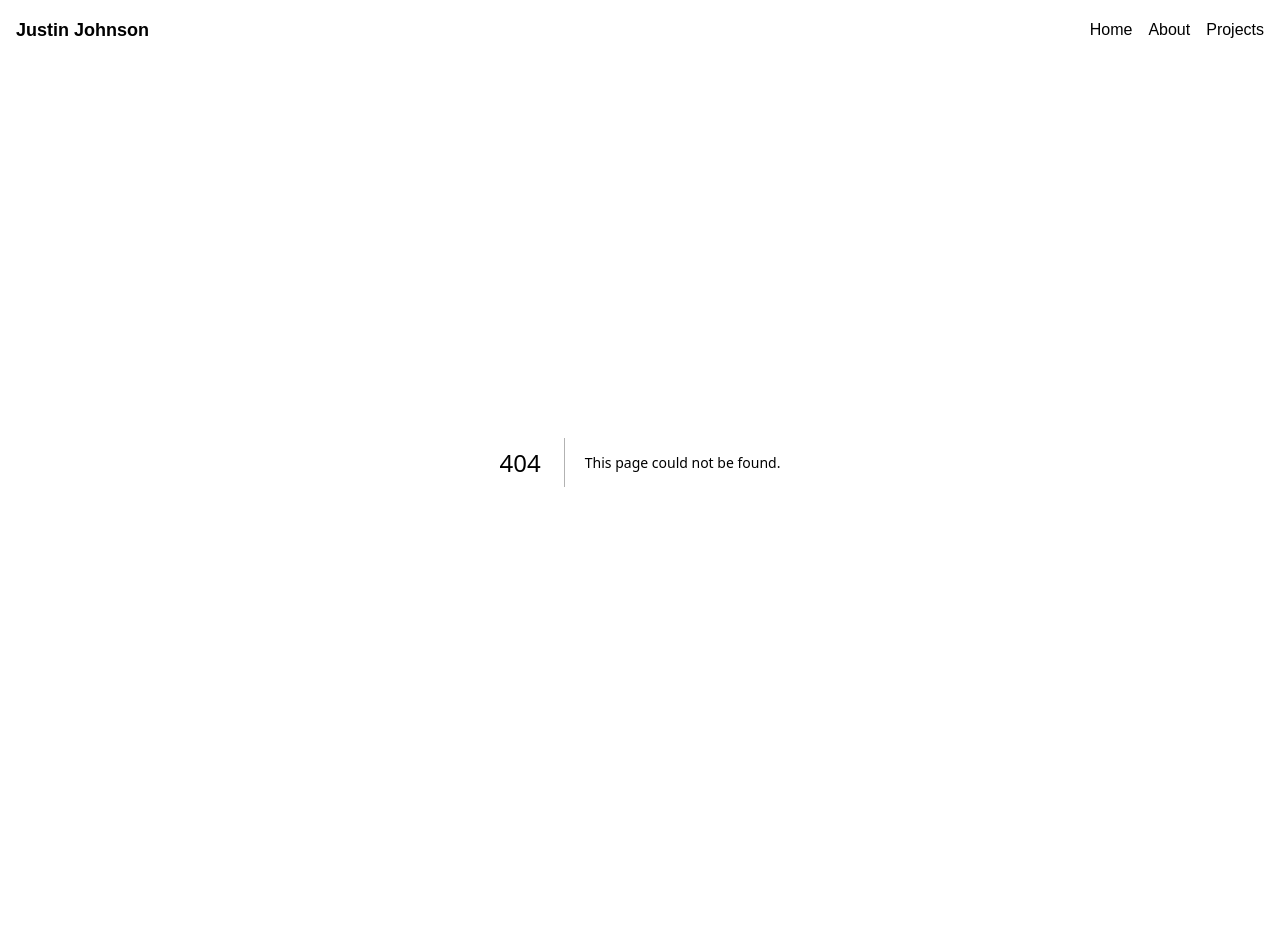
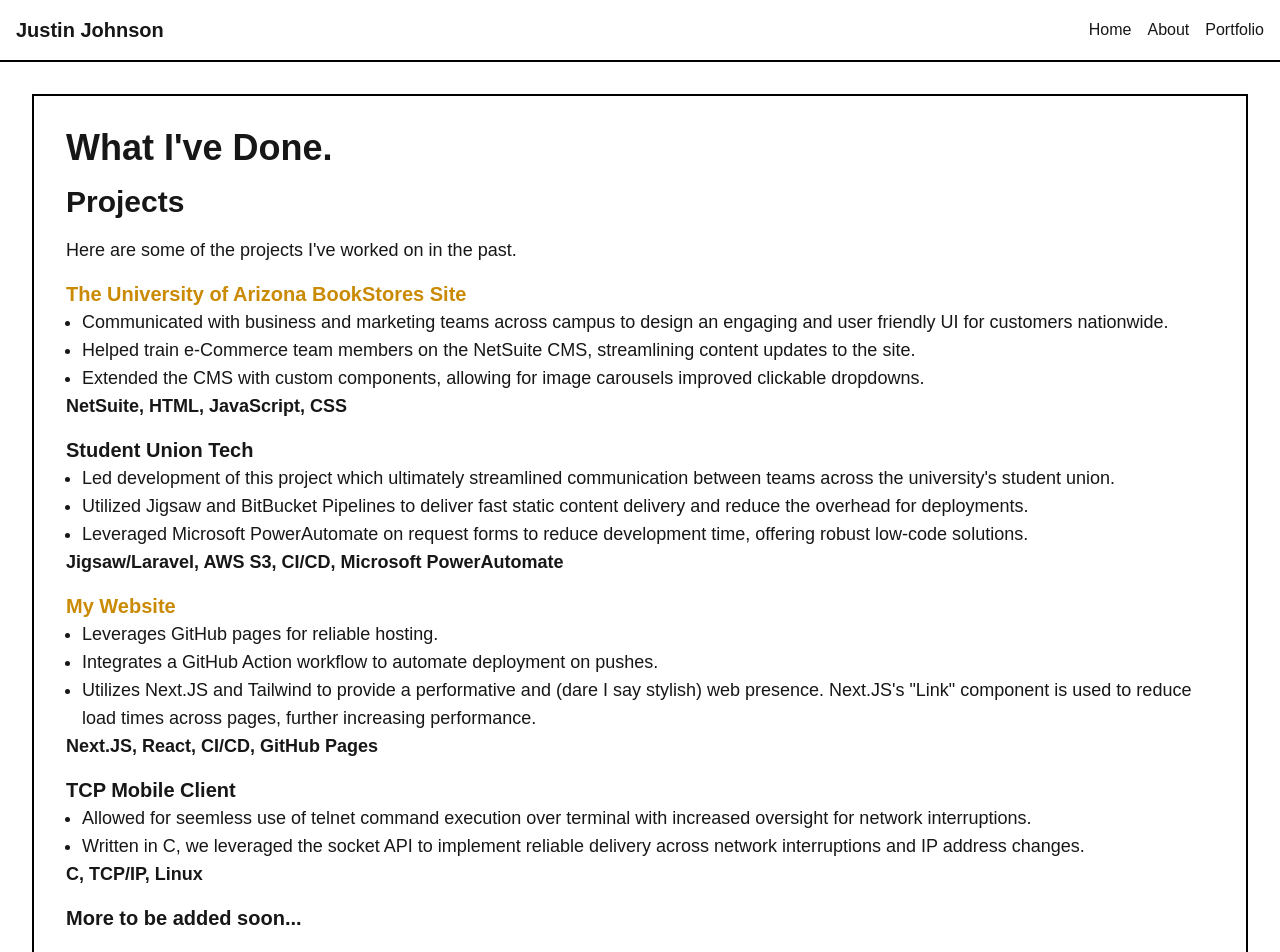
Before and after one commit to justinmjoh/personal-site, a Next.js app: page /portfolio in a window 1280 px wide. Before the commit this address had no page. Shown: the top 952 px of the page. Before the commit the page ends 862 px from the top, so only its background shows below. Built offline with nearby package versions, Linux system fonts and the light colour scheme.

Commit message:
UI rehaul, pages given meaningful content

```diff
--- a/app/about/page.tsx
+++ b/app/about/page.tsx
@@ -1,3 +1,22 @@
 export default function About() {
-  return <p>About Page</p>;
+  return (
+    <main className="flex items-center justify-center min-h-screen">
+    <section className="border-2 border-black dark:border-white p-8 m-8">
+      <h1 className="text-4xl font-bold">WHOIS Justin?</h1>
+      <p className="mt-4 text-lg">
+        I am a full stack software engineer with a life long passion for technology. I love to stay on top of the latest trends and technologies in the industry. I have experience in a variety of programming languages and frameworks, including JavaScript/TypeScript, React, Next.JS, Node.JS, and more. Most recently, I've done a deep dive into generative AI and how it can be applied to solve problems in the realm of web development. I am always looking for new challenges and opportunities to learn and grow as a developer.
+      </p>
+      <p className="mt-4 text-lg">
+        I graduated from The University of Arizona in 2024 with a BS in Computer Science, and was fortunate to have the opportunity to work with on-campus business teams for over 2 years where the code I worked on had a nationwide impact. I am now seeking new opportunities to apply my skills and knowledge in a professional setting, and continue to grow while making an impact.
+      </p>
+      <p className="mt-4 text-lg">
+        I am currently located in northern Maryland, and seeking opportunities nationwide. I am open to both remote work and relocating myself for the right opportunity. Please don't hesitate to <a href="mailto:justinmjoh@gmail.com" className="text-yellow-600 hover:underline">reach out</a> if you have any questions or would like to connect!
+      </p>
+    </section>
+  </main>
+  );
 }
+
+export const metadata = {
+  title: "About | Justin Johnson",
+};
--- a/app/components/NavBar.tsx
+++ b/app/components/NavBar.tsx
@@ -2,12 +2,12 @@ import Link from "next/link"
 
 export default function NavBar() {
     return (
-        <nav className="flex justify-between items-center p-4 border-b-2 border-white">
-            <p className="text-lg font-bold">Justin Johnson</p>
+        <nav className="flex justify-between items-center p-4 border-b-2 border-black dark:border-white">
+            <p className="text-xl font-bold">Justin Johnson</p>
             <div className="space-x-4">
                 <Link href="/" className=" hover:underline">Home</Link>
                 <Link href="/about" className=" hover:underline">About</Link>
-                <Link href="/projects" className=" hover:underline">Projects</Link>
+                <Link href="/portfolio" className=" hover:underline">Portfolio</Link>
             </div>
         </nav>
     )
--- a/app/page.tsx
+++ b/app/page.tsx
@@ -1,10 +1,14 @@
 export default function Home() {
   return (
     <main className="flex items-center justify-center min-h-screen">
-      <section className="border-2 border-white p-8">
+      <section className="border-2 border-black dark:border-white p-8 m-8">
         <h1 className="text-4xl font-bold">Hello, World!</h1>
         <p className="mt-4 text-lg">Welcome to my website.</p>
       </section>
     </main>
   );
 }
+
+export const metadata = {
+  title: "Home | Justin Johnson",
+};
--- /dev/null
+++ b/app/portfolio/page.tsx
@@ -0,0 +1,76 @@
+import Link from "next/link";
+
+export default function Projects() {
+    return (
+        <main className="flex items-center justify-center min-h-screen">
+            <section className="border-2 border-black dark:border-white p-8 m-8">
+                <h1 className="text-4xl font-bold">What I've Done.</h1>
+                <h2 className="text-3xl font-bold mt-4">Projects</h2>
+                <p className="mt-4 text-lg">
+                    Here are some of the projects I've worked on in the past.
+                </p>
+                <ul className="mt-4 list-inside">
+                    <li>
+                        <h3 className="text-xl font-bold">
+                            <a className="text-yellow-600 hover:underline" href="https://shop.arizona.edu" target="_blank" rel="noopener noreferrer">
+                                The University of Arizona BookStores Site
+                            </a>
+                        </h3>
+                        <ul className="list-disc ml-4 text-lg">
+                            <li>Communicated with business and marketing teams across campus to design an engaging and user friendly UI for customers nationwide.</li>
+                            <li>Helped train e-Commerce team members on the NetSuite CMS, streamlining content updates to the site.</li>
+                            <li>Extended the CMS with custom components, allowing for image carousels improved clickable dropdowns.</li>
+                        </ul>
+                        <p className="font-bold text-lg">NetSuite, HTML, JavaScript, CSS</p>
+                    </li>
+                    <li className="mt-4">
+                        <h3 className="text-xl font-bold">Student Union Tech</h3>
+                        <ul className="list-disc ml-4 text-lg">
+                            <li>Led development of this project which ultimately streamlined communication between teams across the university's student union.</li>
+                            <li>Utilized Jigsaw and BitBucket Pipelines to deliver fast static content delivery and reduce the overhead for deployments.</li>
+                            <li>Leveraged Microsoft PowerAutomate on request forms to reduce development time, offering robust low-code solutions.</li>
+                        </ul>
+                        <p className="font-bold text-lg">Jigsaw/Laravel, AWS S3, CI/CD, Microsoft PowerAutomate</p>
+                    </li>
+                    <li className="mt-4">
+                        <h3 className="text-xl font-bold">
+                            <a className="text-yellow-600 hover:underline" href="https://github.com/justinmjoh/personal-site" target="_blank" rel="noopener noreferrer">
+                                My Website
+                            </a>
+                        </h3>
+                        <ul className="list-disc ml-4 text-lg">
+                            <li>Leverages GitHub pages for reliable hosting.</li>
+                            <li>Integrates a GitHub Action workflow to automate deployment on pushes.</li>
+                            <li>Utilizes Next.JS and Tailwind to provide a performative and (dare I say stylish) web presence. Next.JS's "Link" component is used to reduce load times across pages, further increasing performance.</li>
+                        </ul>
+                        <p className="font-bold text-lg">Next.JS, React, CI/CD, GitHub Pages</p>
+                    </li>
+                    <li className="mt-4">
+                        <h3 className="text-xl font-bold">TCP Mobile Client</h3>
+                        <ul className="list-disc ml-4 text-lg">
+                            <li>Allowed for seemless use of telnet command execution over terminal with increased oversight for network interruptions.</li>
+                            <li>Written in C, we leveraged the socket API to implement reliable delivery across network interruptions and IP address changes.</li>
+                        </ul>
+                        <p className="font-bold text-lg">C, TCP/IP, Linux</p>
+                    </li>
+                    <li className="mt-4">
+                        <h3 className="text-xl font-bold">More to be added soon...</h3>
+                    </li>
+                </ul>
+                <h2 className="text-3xl font-bold mt-4">Credibility</h2>
+                <h3 className="text-xl font-bold mt-4">Education</h3>
+                <p className="text-lg">
+                    Bachelor of Science in Computer Science from The University of Arizona, 2024
+                </p>
+                <h3 className="text-xl font-bold mt-4">Certifications</h3>
+                <p className="text-lg">
+                    Microsoft Copilot for Software Development Specialization, 2025
+                </p>
+            </section>
+        </main>
+    );
+}
+
+export const metadata = {
+    title: "Portfolio | Justin Johnson",
+  };
--- a/app/projects/page.tsx
+++ /dev/null
@@ -1,3 +0,0 @@
-export default function Projects() {
-    return <p>Projects Page</p>;
-}
```
